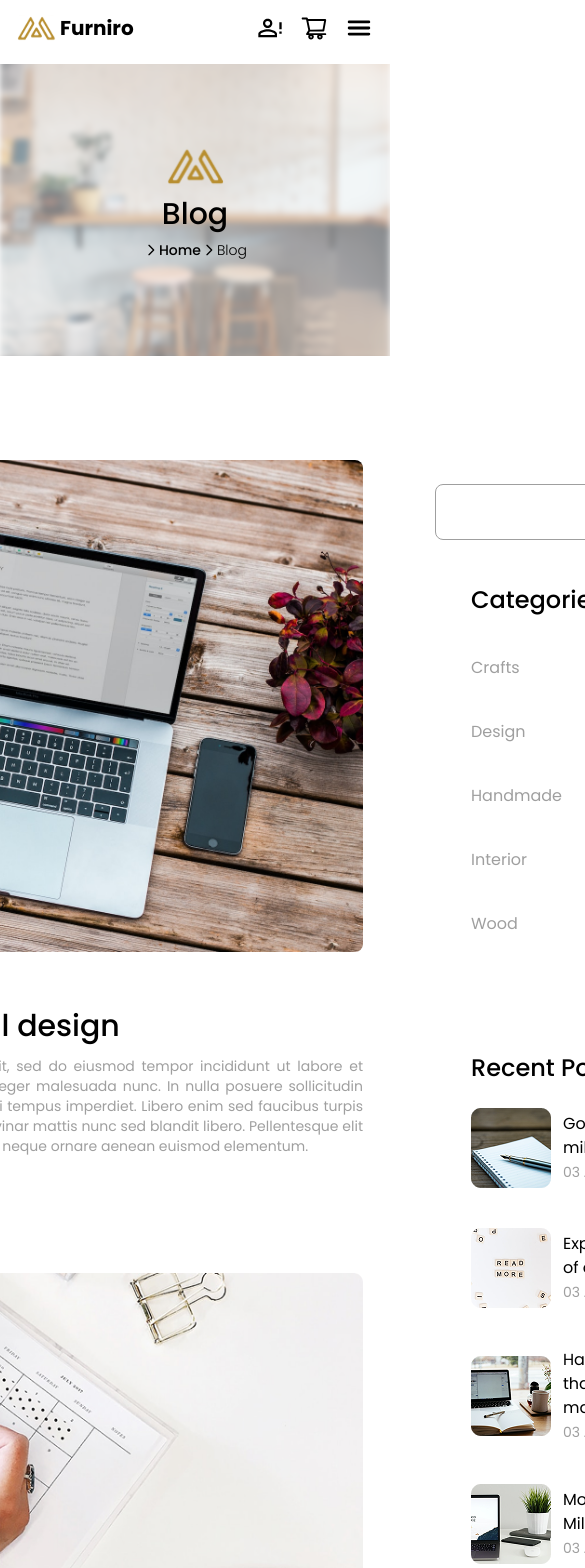
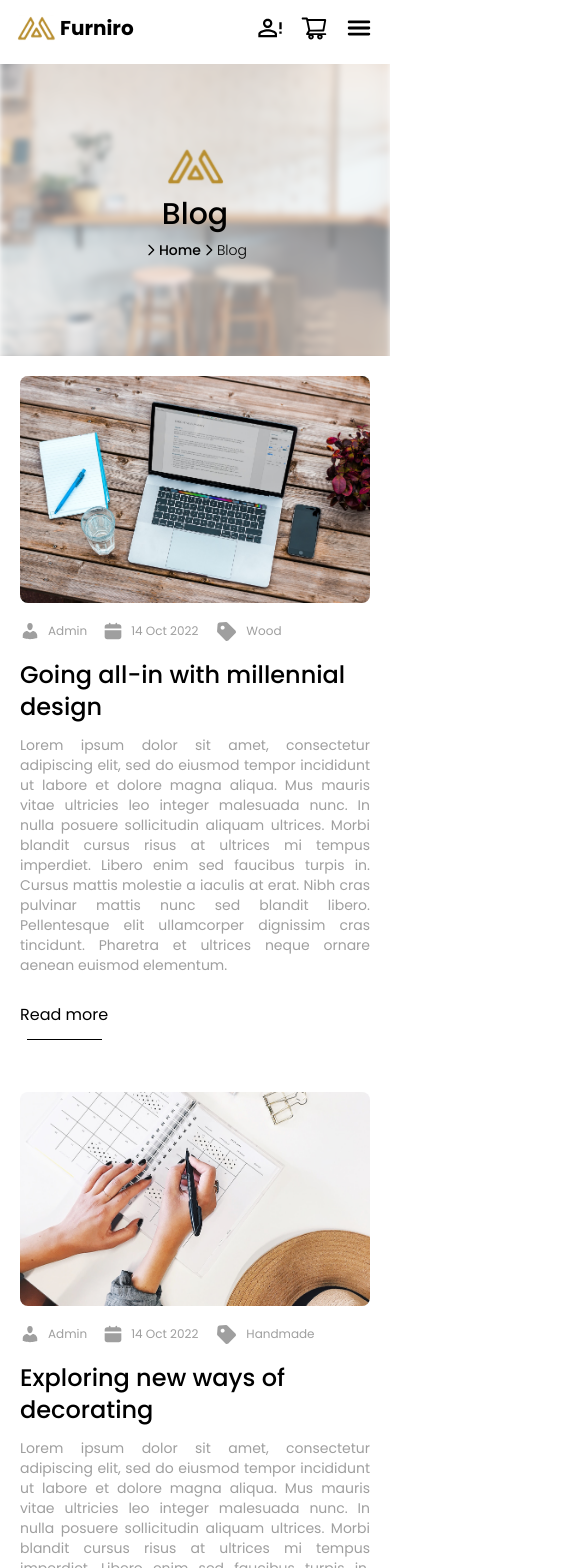
Before and after one commit to manhotrajatin62-oss/furniro, a React (Vite) app: page /blog in a window 390 px wide. Shown: the top 1568 px of the page, 585 px wide, since content can reach past the window. Built offline with nearby package versions, Linux system fonts and the light colour scheme; no server answers; sample sign-in values are in the browser's storage.

Commit message:
made blog page responsive

```diff
--- a/src/pages/blog/BlogContent.tsx
+++ b/src/pages/blog/BlogContent.tsx
@@ -4,15 +4,15 @@ import BlogSection from "./BlogSection";
 
 const BlogContent = () => {
   return (
-    <section className="flex flex-col items-center gap-13">
-      <div className="mx-20 mt-26 flex items-start gap-8">
+    <section className="flex flex-col p-5 xl:p-0 items-center gap-13">
+      <div className="xl:mx-20 lg:mt-26 flex flex-col md:flex-row items-center md:items-start gap-8">
         {/* blog section */}
         <BlogSection />
 
-        <div className="flex w-98 flex-col gap-10">
+        <div className="flex xl:w-98 flex-col gap-10">
           {/* categories */}
           <div>
-            <div className="input mx-10 mt-6 flex h-14 items-center">
+            <div className="input md:mx-5 mx-5 sm:mx-10 mt-6 flex h-10 sm:h-14 items-center">
               <input
                 type="search"
                 className="h-full w-full outline-0"
@@ -23,8 +23,8 @@ const BlogContent = () => {
               <Search blog />
             </div>
 
-            <div className="mt-11 mr-16 mb-15 ml-19 flex flex-col gap-10">
-              <h1 className="text-2xl font-medium">Categories</h1>
+            <div className="sm:mt-11 md:m-10 sm:mr-16 sm:mb-15 sm:ml-19 m-5 flex flex-col gap-10">
+              <h1 className="text-xl sm:text-2xl font-medium">Categories</h1>
 
               <p className="text-footer flex w-full items-center justify-between">
                 Crafts<span>2</span>
@@ -49,7 +49,7 @@ const BlogContent = () => {
         </div>
       </div>
 
-      <div className="mb-14 flex items-center gap-9">
+      <div className="mb-14 flex items-center gap-4 lg:gap-9">
         <button className="grid-btn bg-dark-orange text-white">1</button>
         <button className="grid-btn">2</button>
         <button className="grid-btn">3</button>
--- a/src/pages/blog/BlogPosts.tsx
+++ b/src/pages/blog/BlogPosts.tsx
@@ -29,7 +29,7 @@ const BlogPosts = () => {
   ];
 
   return (
-    <div className="py-4 pr-16 pl-19">
+    <div className="sm:py-4 sm:pr-16 sm:pl-19 md:p-10">
       <h1 className="text-2xl font-medium">Recent Posts</h1>
 
       <div className="mt-6 flex flex-col gap-10">
--- a/src/pages/blog/BlogSection.tsx
+++ b/src/pages/blog/BlogSection.tsx
@@ -25,7 +25,7 @@ const BlogSection = () => {
   ];
 
   return (
-    <div className="flex w-190 flex-col gap-13">
+    <div className="flex md:w-100 lg:w-150 xl:w-190 flex-col gap-13">
           {blogData?.map((item) => {
             return (
               <div key={item?.heading}>
@@ -35,7 +35,7 @@ const BlogSection = () => {
                   alt="blog"
                 />
 
-                <div className="mt-4 flex items-center gap-9">
+                <div className="mt-4 flex text-xs sm:text-sm lg:text-base whitespace-nowrap items-center gap-4 sm:gap-9">
                   <div className="flex items-center gap-2">
                     <Admin />
                     <p className="text-footer">Admin</p>
@@ -50,7 +50,7 @@ const BlogSection = () => {
                   </div>
                 </div>
 
-                <h1 className="mt-4 text-3xl font-medium">{item?.heading}</h1>
+                <h1 className="mt-4 text-2xl xl:text-3xl font-medium">{item?.heading}</h1>
 
                 <p className="text-footer mt-3 text-justify text-sm">
                   Lorem ipsum dolor sit amet, consectetur adipiscing elit, sed
```
